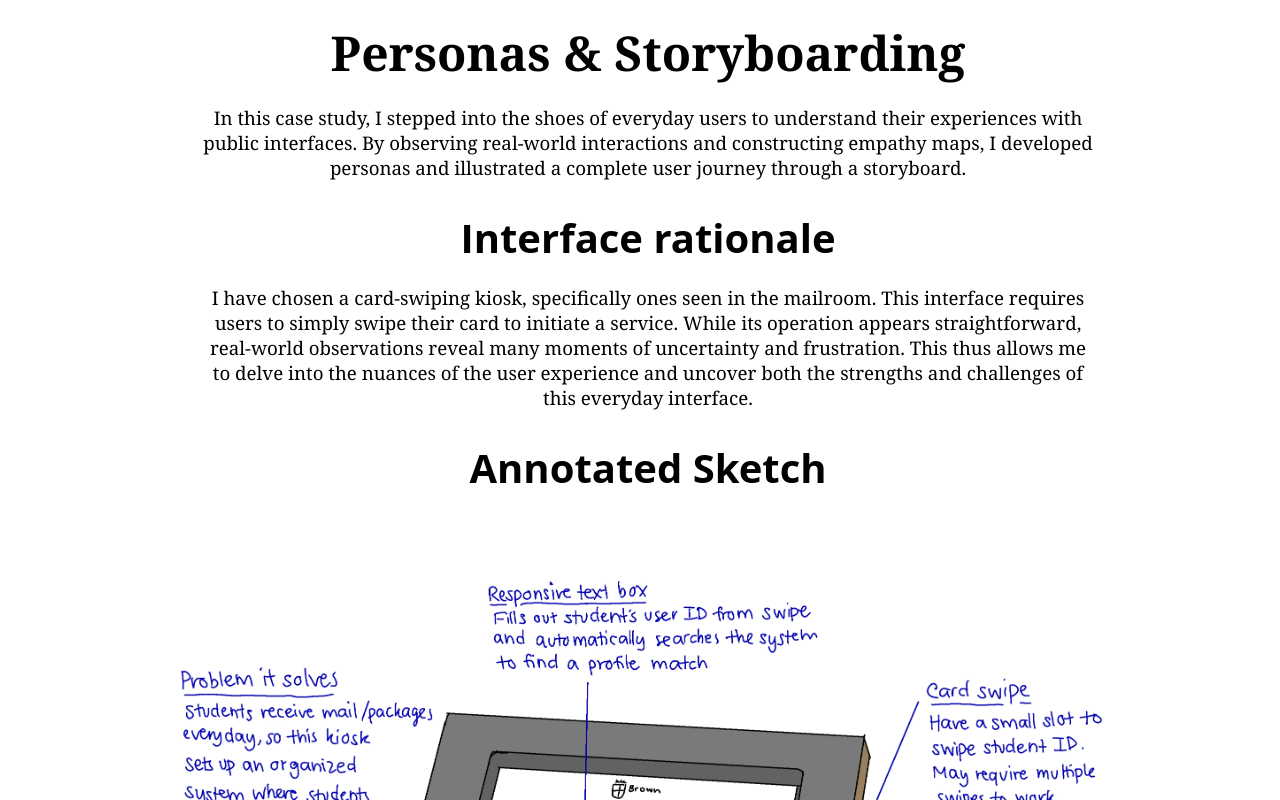
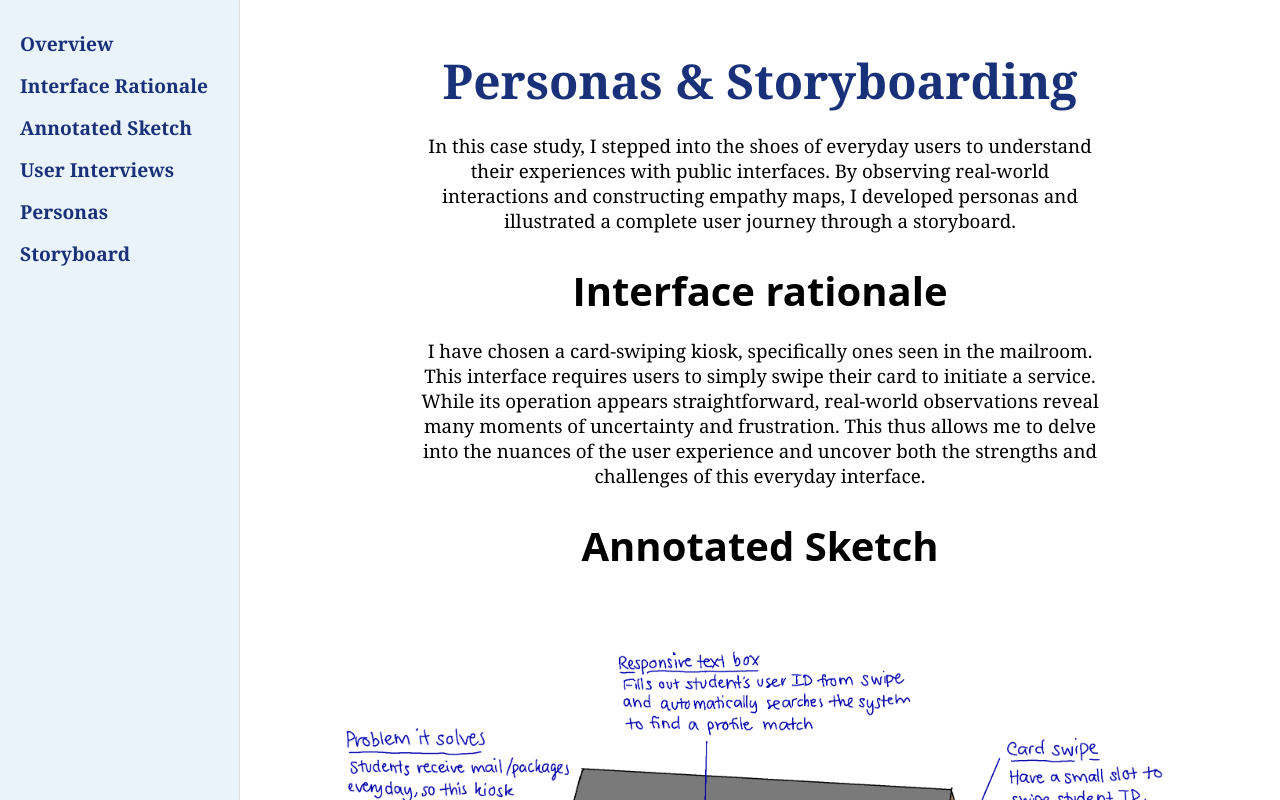
Before and after one commit to miahnguyen/mia-persona, a plain HTML site: page index.html in a window 1280 px wide. Shown: the top 800 px of the page. Drawn offline with Linux system fonts and the light colour scheme.

Commit message:
feat: section navigation and color palette

```diff
--- a/index.html
+++ b/index.html
@@ -9,15 +9,26 @@
 
   <!-- page content goes into <body> -->
   <body>
+    <nav>
+    <ul>
+      <li><a href="#overview">Overview</a></li>
+      <li><a href="#rationale">Interface Rationale</a></li>
+      <li><a href="#sketch">Annotated Sketch</a></li>
+      <li><a href="#user-thoughts">User Interviews</a></li>
+      <li><a href="#personas">Personas</a></li>
+      <li><a href="#storyboard">Storyboard</a></li>
+    </ul>
+  </nav>
+  <div class="content">
     <div id="logoBar">
       <h1>Personas & Storyboarding</h1>
       <h3> In this case study, I stepped into the shoes of everyday users to understand their experiences with public interfaces. By observing real-world interactions and constructing empathy maps, I developed personas and illustrated a complete user journey through a storyboard. </h3>
-      <h2> Interface rationale </h2>
+      <h2 id="rationale"> Interface rationale </h2>
       <h3>I have chosen a card-swiping kiosk, specifically ones seen in the mailroom. This interface requires users to simply swipe their card to initiate a service. While its operation appears straightforward, real-world observations reveal many moments of uncertainty and frustration. This thus allows me to delve into the nuances of the user experience and uncover both the strengths and challenges of this everyday interface. </h3>
-      <h2>Annotated Sketch</h2>
+      <h2 id="sketch">Annotated Sketch</h2>
       <img src="./assets/interface/sketch.jpg" alt="annotated kiosk interface" width="1000"/>
     </div>
-    <h2>What do the users think?</h2>
+    <h2 id="user-thoughts">What do the users think?</h2>
     <h3>To learn more, I interview three different users of this interface. Below is a summary of my questions and their responses.</h3>
     <div class="accordion-container">
       <details>
@@ -77,7 +88,7 @@
       </details>
     </div>
     <!-- code reference: https://www.w3schools.com/TAGs/tag_summary.asp -->
-    <h2>Constructing Personas</h2>
+    <h2 id="personas">Constructing Personas</h2>
     <h3>Using the observations and interviews so far, I constructed 2 personas by creating four-quadrant empathy maps.</h3>
     <div class="slideshow-container">
       <div class="mySlides fade">
@@ -128,10 +139,10 @@ function showSlides(n) {
 }
     </script>
     <!-- code reference: https://www.w3schools.com/howto/howto_js_slideshow.asp -->
-    <h2> Storyboard </h2>
+    <h2 id="storyboard"> Storyboard </h2>
     <h3>Through the persona "Jolie", I created a storyboard documenting her entire user journey with this interface.</h3>
     <img src="./assets/interface/storyboard.png" alt="storyboard" width="1000"/>
-
+  </div>
 </body>
   <footer>
     <p>© 2025 Mia Nguyen</p>
--- a/styles.css
+++ b/styles.css
@@ -1,5 +1,5 @@
 #logoBar{
-  width: 100vw;
+  /* width: 100vw; */
   min-height: 100vh;
 }
 #siteLogo{
@@ -7,7 +7,7 @@
 }
 body {
   display: block;
-  width: 100%
+  /* width: 100% */
 }
 
 img {
@@ -118,7 +118,7 @@ img {
 footer {
   text-align: center;
   padding: 20px;
-  background-color: #f9e4e1;
+  background-color: #eaf3f9;
   color: #333;
   font-size: 20px;
   margin-top: 40px;
@@ -130,6 +130,7 @@ h1 {
   width: 100%;
   margin: 20px 0;
   font-family: "Georgia", sans-serif	;
+  color: #193179;
 }
 h2 {
   font-size: 40px;
@@ -258,3 +259,39 @@ details {
   from {opacity: .4}
   to {opacity: 1}
 }
+
+
+nav {
+  width: 240px;
+  position: fixed;
+  top: 0;
+  left: 0;
+  height: 100vh;
+  background-color: #eaf3f9;
+  padding: 20px;
+  overflow-y: auto;
+  border-right: 1px solid #ddd;
+}
+
+nav ul {
+  list-style: none;
+  padding-left: 0;
+}
+
+nav a {
+  text-decoration: none;
+  color: #193179;
+  display: block;
+  margin-bottom: 10px;
+}
+
+nav a:hover {
+  color: #0077cc;
+  font-weight: bold;
+}
+
+.content {
+  margin-left: 240px;
+  padding: 20px;
+  flex: 1;
+}
```
